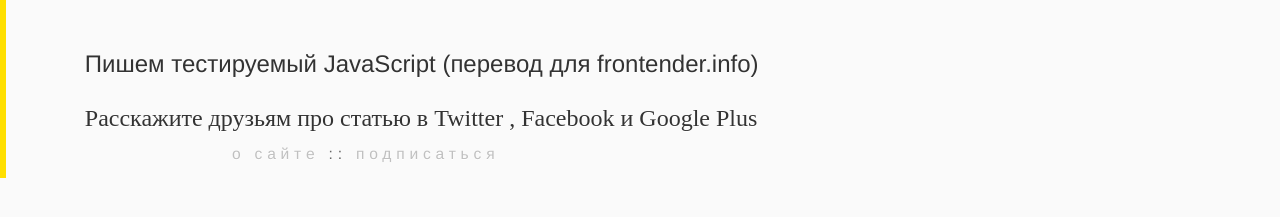
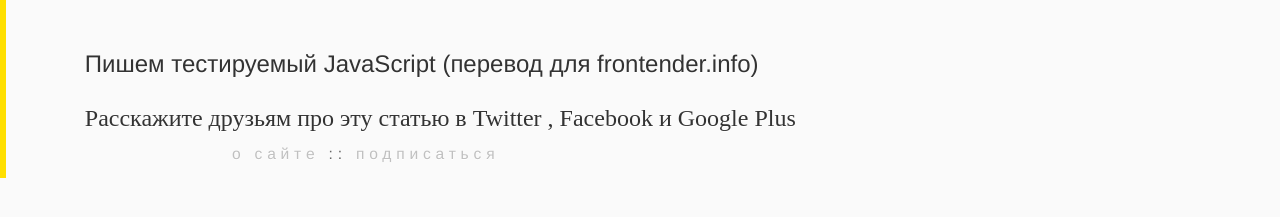
Before and after one commit to iamstarkov/vstarkov.ru, a Jekyll site: the page built from _posts/2013-06-20-writing-testable-javascript.md, in a window 1280 px wide. Shown: the part 238-455 px from the top of the page. Built offline with Jekyll 4.4.1, drawn with Linux system fonts in a browser that asks for light colours; comment, search, counter and statistics services are not loaded.

Commit message:
corrected i18n message

```diff
--- a/_config.yml
+++ b/_config.yml
@@ -20,7 +20,7 @@ i18n_rss:       'РСС'
 i18n_close:     'Закрыть'
 
 
-i18n_cta_share:     'Расскажите друзьям про статью в'
+i18n_cta_share:     'Расскажите друзьям про эту статью в'
 i18n_cta_share_and: 'и'
 i18n_cta_share_tw:  'Twitter'
 i18n_cta_share_fb:  'Facebook'
```
